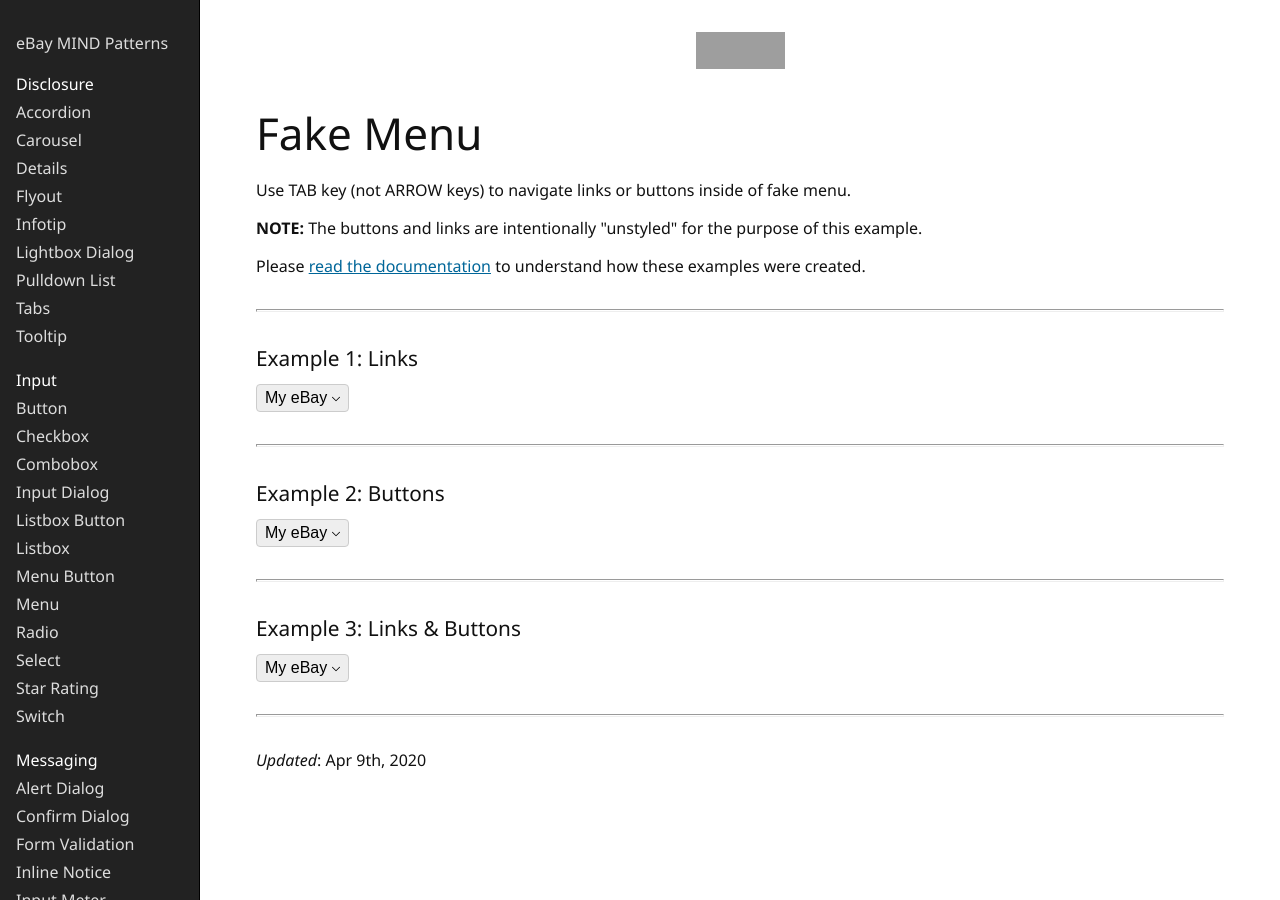
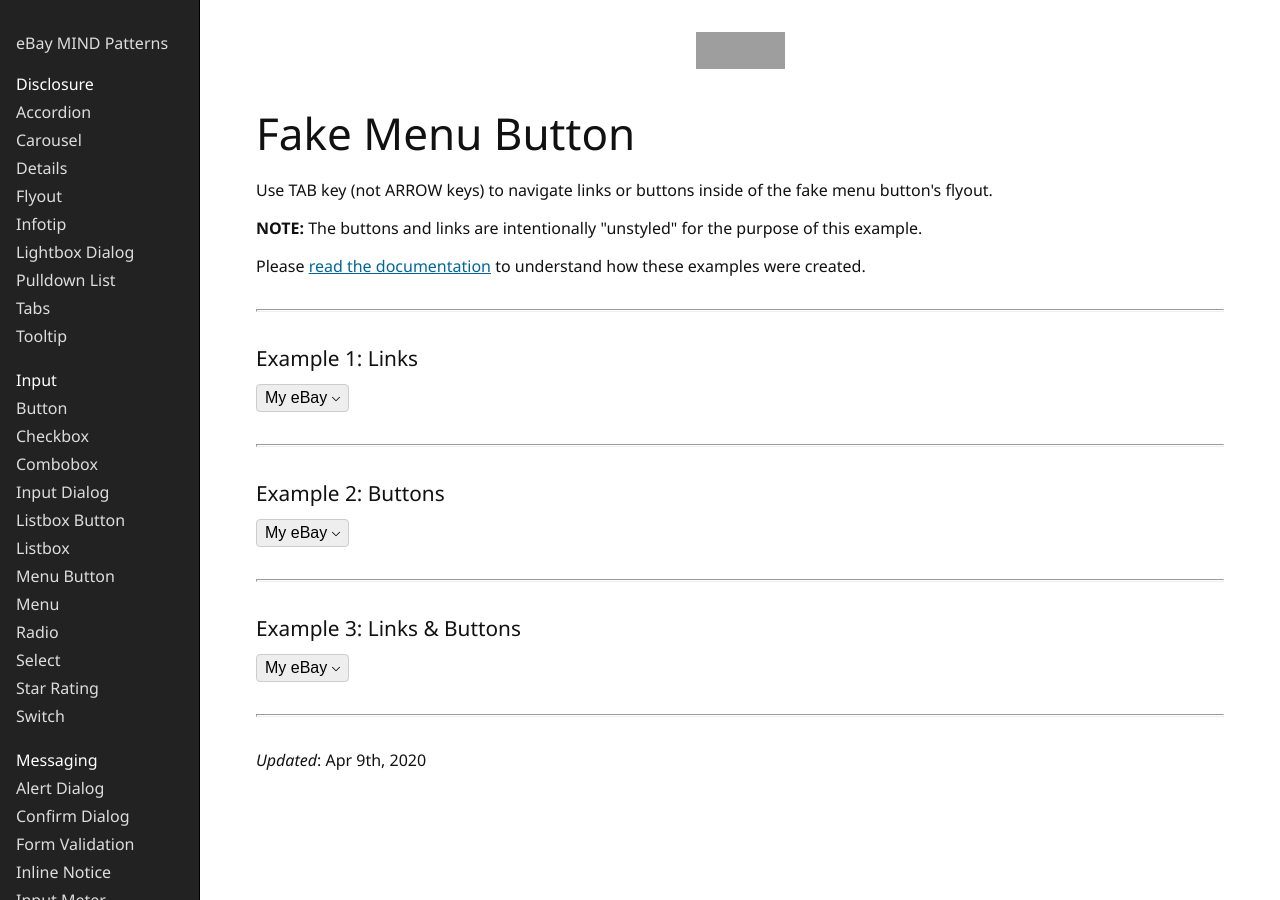
Before and after one commit to eBay/mindpatterns, a Jekyll site: the page built from _navigation/fake-menu-button/index.html, in a window 1280 px wide. Built offline with Jekyll 4.4.1, drawn with Linux system fonts in a browser that asks for light colours; grey boxes are pictures that could not be loaded.

Commit message:
chore: update fake-menu to fake-menu-button

```diff
--- a/_navigation/fake-menu/index.html
+++ b/_navigation/fake-menu-button/index.html
@@ -1,6 +1,6 @@
 ---
 layout: page
-title: Fake Menu
+title: Fake Menu Button
 ---
 
 <div hidden>
@@ -20,9 +20,9 @@ title: Fake Menu
 <h1>{{ page.title }}</h1>
 
 <h2 class="clipped">Readme</h2>
-<p>Use TAB key (not ARROW keys) to navigate links or buttons inside of fake menu.</p>
+<p>Use TAB key (not ARROW keys) to navigate links or buttons inside of the fake menu button's flyout.</p>
 <p><strong>NOTE:</strong> The buttons and links are intentionally "unstyled" for the purpose of this example.</p>
-<p>Please <a href={{ "navigation/fake-menu" | prepend: site.patterns_baseurl | prepend: site.patterns_url }}>read the documentation</a> to understand how these examples were created.</p>
+<p>Please <a href={{ "navigation/fake-menu-button" | prepend: site.patterns_baseurl | prepend: site.patterns_url }}>read the documentation</a> to understand how these examples were created.</p>
 
 <h2 class="clipped">Examples</h2>
 
```
